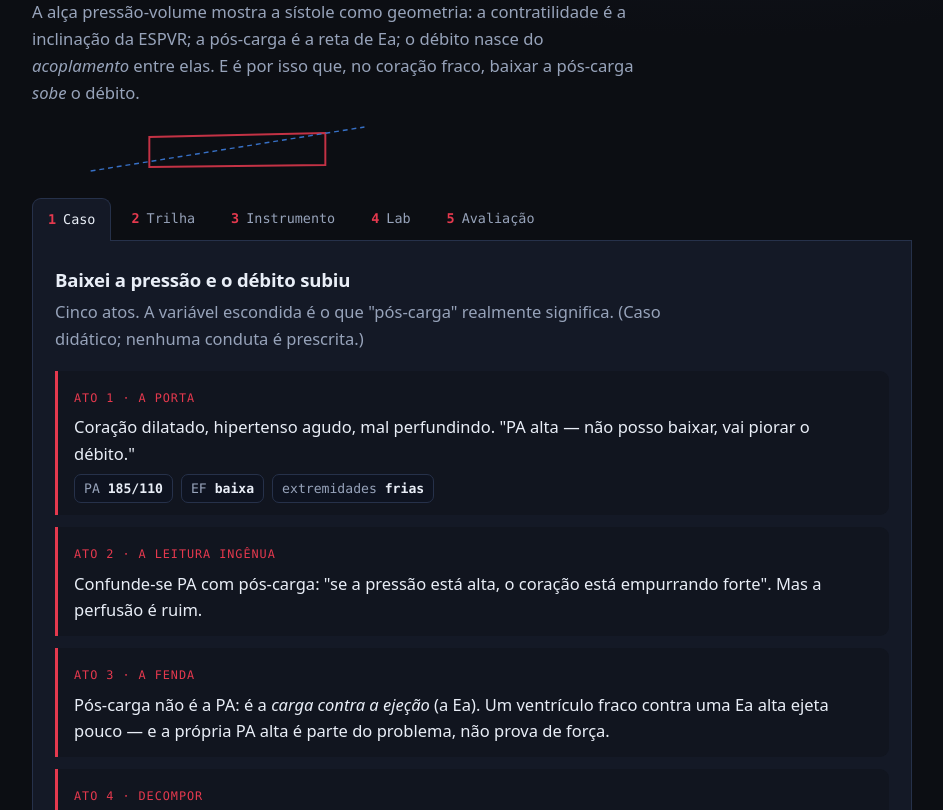
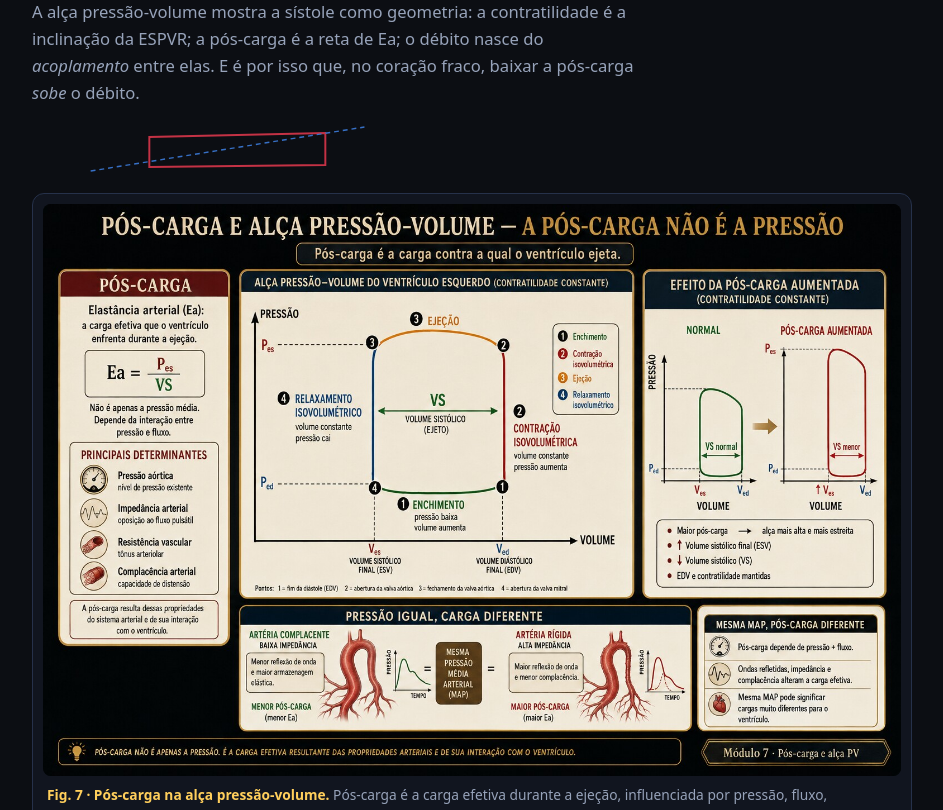
Before and after one commit to Drmcoelho/Choca, a website: page perfunde7.html in a window 1280 px wide. Shown: the part 142-952 px from the top of the page, without its empty margins (168-1111 px from the left). Drawn offline with Linux system fonts and the light colour scheme.

Commit message:
content: integrate editorial figure in perfunde7

```diff
--- a/perfunde7.html
+++ b/perfunde7.html
@@ -85,6 +85,14 @@ canvas.plot{display:block;width:100%;height:360px;border-radius:8px;background:#
 .pontes{display:grid;gap:8px;margin-top:8px} .ponte{font-family:var(--mono);font-size:.86rem;color:var(--ink-dim)} .ponte .pend{color:var(--ink-faint);font-style:italic}
 footer{margin-top:40px;border-top:1px solid var(--line);padding-top:18px;font-family:var(--mono);font-size:.78rem;color:var(--ink-faint);text-align:center;line-height:1.9}
 .sechead{font-family:var(--mono);font-size:.78rem;letter-spacing:.12em;text-transform:uppercase;color:var(--art);margin:26px 0 6px}
+
+/* Figura editorial viva */
+.module-fig-viva{margin:18px 0 22px;background:var(--bg-cell,#11151f);border:1px solid var(--line,#26314a);border-radius:12px;padding:10px;overflow:hidden}
+.module-fig-viva img{display:block;width:100%;height:auto;border-radius:8px;background:#07090d}
+.module-fig-viva figcaption{margin:9px 4px 2px;font-size:.86rem;line-height:1.52;color:var(--ink-dim,#97a3ba)}
+.module-fig-viva figcaption b{color:var(--accent,#ffcf5c)}
+@media(max-width:640px){.module-fig-viva{margin:14px 0 18px;padding:6px}.module-fig-viva figcaption{font-size:.82rem}}
+
 </style>
 </head>
 <body>
@@ -101,6 +109,11 @@ footer{margin-top:40px;border-top:1px solid var(--line);padding-top:18px;font-fa
       <line x1="60" y1="50" x2="340" y2="6" stroke="var(--ven)" stroke-width="1.4" stroke-dasharray="5 4"/>
     </svg>
   </header>
+
+  <figure class="module-fig-viva" data-fig="m7-pos-carga-alca-pv">
+    <img src="assets/m7/figures/m7-pos-carga-alca-pv.jpg" alt="Alça pressão-volume ventricular e efeito do aumento da pós-carga sobre volume sistólico e volume sistólico final." loading="lazy" decoding="async">
+    <figcaption><b>Fig. 7 · Pós-carga na alça pressão-volume.</b> Pós-carga é a carga efetiva durante a ejeção, influenciada por pressão, fluxo, impedância e complacência arterial.</figcaption>
+  </figure>
 
   <div class="tabs" role="tablist" id="tabs">
     <button class="tab" role="tab" id="tab-caso"        aria-controls="panel-caso"        aria-selected="true"><span class="tn">1</span>Caso</button>
```
